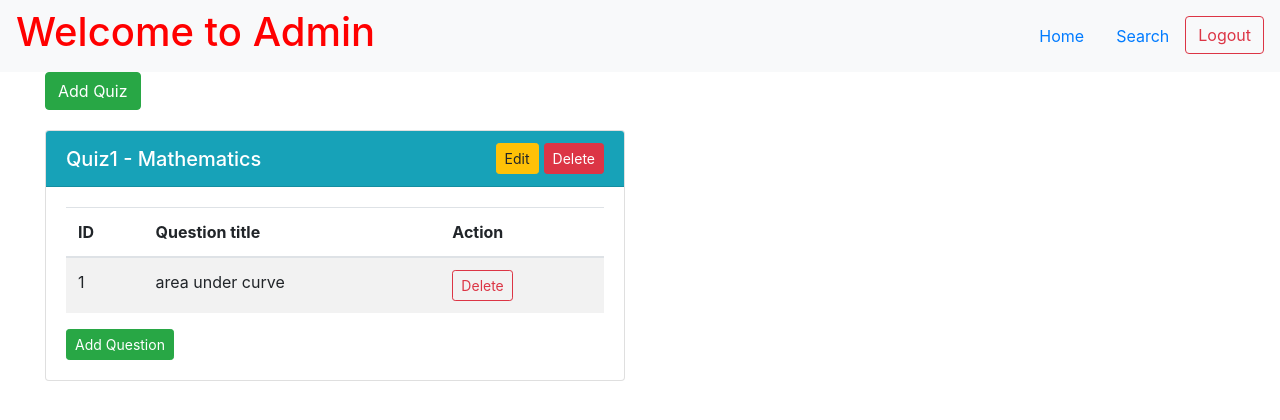
After one commit to 24f1002643/quiz_master-v1, a Flask app: page /admin/quiz in a window 1280 px wide. The commit adds this page. Shown: the top 420 px of the page. Run offline with Flask 3, Linux system fonts and the light colour scheme; a user stored in the database is signed in; some libraries are stand-ins or nearby versions.

Commit message:
add quiz and append question to them

```diff
--- a/app.py
+++ b/app.py
@@ -28,18 +28,18 @@ class Subject(db.Model):
     name = db.Column(db.String(255), nullable=False)
     description = db.Column(db.String())
     chapter = db.relationship('Chapter', backref='subject')
+    quiz = db.relationship('Quiz', backref="subject")
 
 class Chapter(db.Model):
     id = db.Column(db.Integer, primary_key=True)
     subject_id = db.Column(db.Integer, db.ForeignKey("subject.id"), nullable=False)
     name = db.Column(db.String(255), nullable=False)
     description = db.Column(db.String())
-    quiz = db.relationship('Quiz', backref="chapter")
-    question = db.relationship('Chapterwisequestion', backref='chapter')
+    question = db.relationship('Question', backref='chapter')
 
 class Quiz(db.Model):
     id = db.Column(db.Integer, primary_key=True)
-    chapter_id = db.Column(db.Integer, db.ForeignKey("chapter.id"), nullable=False)
+    subject_id = db.Column(db.Integer, db.ForeignKey("subject.id"), nullable=False)
     name = db.Column(db.String(), nullable=False)
     quiz_date = db.Column(db.Date, nullable=False)
     time_duration = db.Column(db.Time, nullable=False)
@@ -48,6 +48,7 @@ class Quiz(db.Model):
 
 class Question(db.Model):
     id = db.Column(db.Integer, primary_key=True)
+    chapter_id = db.Column(db.Integer, db.ForeignKey("chapter.id"), nullable=False)
     title = db.Column(db.String(255), nullable=False)
     statement = db.Column(db.String(), nullable=False, unique=True)
     option1 = db.Column(db.String(), nullable=False)
@@ -55,12 +56,7 @@ class Question(db.Model):
     option3 = db.Column(db.String(), nullable=False)
     option4 = db.Column(db.String(), nullable=False)
     correct_option = db.Column(db.Integer, nullable=False)
-    chapter = db.relationship('Chapterwisequestion', backref="question")
     quiz = db.relationship('Quizwisequestion', backref="question")
-
-class Chapterwisequestion(db.Model):
-    question_id = db.Column(db.Integer, db.ForeignKey("question.id"), primary_key=True, nullable=False)
-    chapter_id = db.Column(db.Integer, db.ForeignKey("chapter.id"), primary_key=True, nullable=False)
 
 class Quizwisequestion(db.Model):
     quiz_id = db.Column(db.Integer, db.ForeignKey("quiz.id"), primary_key=True, nullable=False)
@@ -140,29 +136,60 @@ def admin():
         return redirect(url_for("index"))
 
     subjects = Subject.query.all()
-    questions = Question.query.all()
-    chapterwisequestions = Chapterwisequestion.query.all()
     subject_data = []
     for subject in subjects:
-        chapters = Chapter.query.filter_by(subject_id=subject.id).all()
-        chapter = [
+        chapters = [
             {
                 "id": chapter.id,
                 "name": chapter.name,
                 "description": chapter.description,
-                "number_of_questions": Chapterwisequestion.query.filter_by(chapter_id=chapter.id).count(),
-                "questions": db.session.query(Question).join(Chapterwisequestion).filter(Question.id == Chapterwisequestion.question_id).filter_by(chapter_id=chapter.id).all()
+                "number_of_questions": Question.query.filter_by(chapter_id=chapter.id).count(),
+                "questions": Question.query.filter_by(chapter_id=chapter.id).all()
             }
-            for chapter in chapters
+            for chapter in Chapter.query.filter_by(subject_id=subject.id).all()
         ]
         subject_data.append({
             "id": subject.id,
             "name": subject.name,
             "description": subject.description,
-            "chapters": chapter
+            "chapters": chapters
         })
 
     return render_template("admin.html", subjects=subject_data)
+
+@app.route("/admin/quiz")
+def admin_quiz():
+    if 'username' in session:
+        admin = Admin.query.filter_by(username=session["username"]).first()
+        if not admin:
+            flash("Invalid Credentials!", "error")
+            return redirect(url_for("index"))
+    else:
+        return redirect(url_for("index"))
+
+    subjects = Subject.query.all()
+    subject_data = []
+    for subject in subjects:
+        quizzes = [
+            {
+                "id": quiz.id,
+                "name": quiz.name,
+                "quiz_date": quiz.quiz_date,
+                "time_duration": quiz.time_duration,
+                "quizwisequestions": db.session.query(Question).join(Quizwisequestion).filter(Question.id == Quizwisequestion.question_id).filter_by(quiz_id=quiz.id).all(),
+                "subjectwisequestions": db.session.query(Question.statement, Question.id).join(Chapter).join(Subject).filter(Question.chapter_id == Chapter.id).filter(Subject.id == Chapter.subject_id).filter(Subject.id == subject.id).all()
+            }
+            for quiz in Quiz.query.filter_by(subject_id=subject.id).all()
+        ]
+        subject_data.append({
+            "id": subject.id,
+            "name": subject.name,
+            "description": subject.description,
+            "quizzes": quizzes
+        })
+
+    return render_template("admin_quiz.html", subjects=subject_data)
+    ...
 
 @app.route("/<username>")
 def user(username):
@@ -216,10 +243,10 @@ def chapter(action, id=None):
         return redirect(url_for("admin"))
     elif action == "delete":
         chapter = Chapter.query.filter_by(id=id).first()
-        chapterwisequestions = Chapterwisequestion.query.filter_by(chapter_id=id).all()
+        questions = Question.query.filter_by(chapter_id=id).all()
         quiz = Quiz.query.filter_by(chapter_id=id).all()
         if chapter:
-            for ids in chapterwisequestions:
+            for ids in questions:
                 db.session.delete(ids)
             for ids in quiz:
                 db.session.delete(ids)
@@ -230,20 +257,49 @@ def chapter(action, id=None):
         flash("Invalid input", "error")
         return redirect(url_for("admin"))
 
+@app.route("/quiz/<action>", methods=["POST"])
+@app.route("/quiz/<action>/<int:id>", methods=["POST"])
+def quiz(action, id=None):
+    if action == "add":
+        db.session.add(Quiz(subject_id=request.form.get("subject"),
+                            name=request.form.get("name"),
+                            quiz_date=datetime.strptime(request.form.get("date"), r'%Y-%m-%d').date(),
+                            time_duration=datetime.strptime(request.form.get("hour")+':'+request.form.get("minute"), r'%H:%M').time()))
+        db.session.commit()
+        return redirect(url_for("admin_quiz"))
+    elif action == "update":
+        ...
+    elif action == "delete":
+        ...
+    ...
+
+@app.route("/quiz/question/<action>/<int:quiz_id>", methods=["POST"])
+def add_question_to_quiz(action, quiz_id):
+    if action == "append":
+        print(request.form.get("question_id"))
+        db.session.add(Quizwisequestion(
+            quiz_id=quiz_id,
+            question_id=request.form.get("question_id")
+        ))
+        db.session.commit()
+        return redirect(url_for("admin_quiz"))
+    elif action == "delete":
+        ...
+    ...
+
 @app.route("/question/<action>", methods=["POST"])
 @app.route("/question/<action>/<int:id>", methods=["POST"])
 def question(action, id=None):
     if action == "add":
-        db.session.add(Question(title=request.form.get("title"),
-                                statement=request.form.get("statement"),
-                                option1=request.form.get("option1"),
-                                option2=request.form.get("option2"),
-                                option3=request.form.get("option3"),
-                                option4=request.form.get("option4"),
-                                correct_option=request.form.get("correct_option")))
-        question = Question.query.filter_by(statement=request.form.get("statement")).first()
-        db.session.add(Chapterwisequestion(question_id=question.id,
-                                           chapter_id=request.form.get("chapter_id")))
+        db.session.add(Question(
+            chapter_id=request.form.get("chapter_id"),
+            title=request.form.get("title"),
+            statement=request.form.get("statement"),
+            option1=request.form.get("option1"),
+            option2=request.form.get("option2"),
+            option3=request.form.get("option3"),
+            option4=request.form.get("option4"),
+            correct_option=request.form.get("correct_option")))
         db.session.commit()
         return redirect(url_for("admin"))
     elif action == "update":
@@ -259,11 +315,8 @@ def question(action, id=None):
         return redirect(url_for("admin"))
     elif action == "delete":
         question = Question.query.filter_by(id=id).first()
-        chapterwisequestions = Chapterwisequestion.query.filter_by(question_id=id).all()
         quizwisequestions = Quizwisequestion.query.filter_by(question_id=id).all()
         if question:
-            for questions in chapterwisequestions:
-                db.session.delete(questions)
             for questions in quizwisequestions:
                 db.session.delete(questions)
             db.session.delete(question)
--- /dev/null
+++ b/templates/add_quiz.html
@@ -0,0 +1,45 @@
+<div class="modal fade" id="addQuiz" tabindex="-1" role="dialog" aria-labelledby="modalTitleQuiz"
+    aria-hidden="true">
+    <div class="modal-dialog modal-dialog-centered" role="document">
+        <div class="modal-content">
+            <div class="modal-header justify-content-center">
+                <h5 class="modal-title text-center" id="quizTitle">New Quiz</h5>
+            </div>
+            <div class="modal-body">
+                <form action="/quiz/add" id="quiz" method="post">
+                    <div class="form-group">
+                        <label for="subject">Subject</label>
+                        <select class="form-control" id="subject" name="subject" required>
+                            <option value="" disabled selected>Select a subject</option>
+                            {% for subject in subjects %}
+                            <option value="{{ subject.id }}">{{ subject.name }}</option>
+                            {% endfor %}
+                        </select>
+                    </div>
+                    <div class="form-group">
+                        <label for="name">Name</label>
+                        <input autofocus type="text" class="form-control" id="name" name="name" autocomplete="off" required>
+                    </div>
+                    <div class="form-row">
+                        <div class="form-group col-md-6">
+                            <label for="date">Date</label>
+                            <input type="date" class="form-control" id="date" name="date" required>
+                        </div>
+                        <div class="form-group col-md-3">
+                            <label for="hour">Hour</label>
+                            <input autocomplete="on" type="text" class="form-control" id="hour" name="hour" required>
+                        </div>
+                        <div class="form-group col-md-3">
+                            <label for="minute">Minute</label>
+                            <input autocomplete="on" type="text" class="form-control" id="minute" name="minute" required>
+                        </div>
+                    </div>
+                </form>
+            </div>
+            <div class="modal-footer justify-content-center">
+                <button type="button" class="btn btn-secondary mx-2" data-dismiss="modal" style="width: 150px;">Cancel</button>
+                <button type="submit" class="btn btn-primary mx-2" form="quiz" style="width: 150px;">Add</button>
+            </div>
+        </div>
+    </div>
+</div>
--- /dev/null
+++ b/templates/admin_quiz.html
@@ -0,0 +1,129 @@
+{% extends 'base.html' %}
+{% block head %}
+<style>
+    .container-custom {
+        max-width: 1200px;
+        padding-left: 5px;
+        padding-right: 5px;
+        margin: 0 auto;
+    }
+
+    .quiz-container {
+        margin-top: 20px;
+    }
+
+    .quiz-card {
+        margin-bottom: 20px;
+    }
+
+    .action-links a {
+        margin-right: 10px;
+        text-decoration: none;
+    }
+
+    .edit_button {
+        margin-right: 5px;
+    }
+</style>
+{% endblock %}
+{% block title %}Quiz{% endblock %}
+{% block content %}
+<div class="page-wrapper">
+    <nav class="navbar navbar-expand-lg navbar-light bg-light">
+        <a href="/admin/dashboard" style="text-decoration: none; color: red;">
+            <h1>Welcome to Admin</h1>
+        </a>
+        <ul class="nav ml-auto">
+            <li class="nav-item">
+                <a class="nav-link" href="/admin/dashboard">Home</a>
+            </li>
+            <li class="nav-item">
+                <a class="nav-link" href="">Search</a>
+            </li>
+            <li>
+                <form action="/logout" class="d-inline">
+                    <button type="submit" class="btn btn-outline-danger">Logout</button>
+                </form>
+            </li>
+        </ul>
+    </nav>
+    <div class="container-custom">
+        <div class="d-flex justify-content-center align-items-center">
+            {% with messages = get_flashed_messages(with_categories=true) %}
+            {% if messages %}
+            {% for category, message in messages %}
+            <div class="alert alert-dismissible fade show {{ category }}" role="alert">
+                {{ message }}
+                <button type="button" class="close" data-dismiss="alert" aria-label="Close">
+                    <span aria-hidden="true">&times;</span>
+                </button>
+            </div>
+            {% endfor %}
+            {% endif %}
+            {% endwith %}
+        </div>
+        <div>
+            <button type="button" id="add-quiz" class="btn btn-success" data-toggle="modal" data-target="#addQuiz">
+                Add Quiz
+            </button>
+            {% include 'add_quiz.html' %}
+        </div>
+        <!-- Quizzes -->
+        <div class="quiz-container row">
+            {% for subject in subjects %}
+                {% for quiz in subject.quizzes %}
+                <div class="col-md-6 quiz-card">
+                    <div class="card">
+                        <div class="card-header bg-info text-white d-flex align-items-center justify-content-between">
+                            <h5 class="card-title m-0">{{ quiz.name }} - {{ subject.name }}</h5>
+                            <div class="d-flex align-items-center">
+                                <button type="button" class="btn btn-warning btn-sm edit_button" data-toggle="modal" data-target="#editQuiz{{ quiz.id }}">
+                                    Edit
+                                </button>
+                                {% include 'edit_quiz.html' %}
+
+                                <form action="" method="post" onsubmit="return confirm('Are you sure you want to delete this quiz?');" class="mb-0">
+                                    <button class="btn btn-danger btn-sm" type="submit">Delete</button>
+                                </form>
+                            </div>
+                        </div>
+                        <div class="card-body d-flex flex-column">
+                            <table class="table table-striped mb-0">
+                                <thead>
+                                    <tr>
+                                        <th>ID</th>
+                                        <th>Question title</th>
+                                        <th>Action</th>
+                                    </tr>
+                                </thead>
+                                <tbody>
+                                    {% for question in quiz.quizwisequestions %}
+                                    <tr>
+                                        <td>{{ loop.index }}</td>
+                                        <td>{{ question.title }}</td>
+                                        <td>
+                                            <div class="d-flex align-items-center">
+                                                <form action="" method="post" class="mb-0">
+                                                    <button class="btn btn-outline-danger btn-sm" type="submit">Delete</button>
+                                                </form>
+                                            </div>
+                                        </td>
+                                    </tr>
+                                    {% endfor %}
+                                </tbody>
+                            </table>
+                            <div class="text-end mt-3">
+                                <button type="button" class="btn btn-success btn-sm" data-toggle="modal" data-target="#appendQuestion{{ subject.id }}{{ quiz.id }}">
+                                    Add Question
+                                </button>
+                            </div>
+                            {% include 'append_question_in_quiz.html' %}
+                        </div>
+                    </div>
+                </div>
+                {% endfor %}
+            {% endfor %}
+        </div>
+    </div>
+</div>
+{% endblock %}
--- /dev/null
+++ b/templates/append_question_in_quiz.html
@@ -0,0 +1,27 @@
+<div class="modal fade" id="appendQuestion{{ subject.id }}{{ quiz.id }}" tabindex="-1" role="dialog" aria-labelledby="modalTitleQuizQuestion"
+    aria-hidden="true">
+    <div class="modal-dialog modal-dialog-centered" role="document">
+        <div class="modal-content">
+            <div class="modal-header justify-content-center">
+                <h5 class="modal-title text-center" id="quizTitle">Append Question</h5>
+            </div>
+            <div class="modal-body">
+                <form action="/quiz/question/append/{{quiz.id}}" id="append_question{{ subject.id }}{{ quiz.id }}" method="post">
+                    <div class="form-group">
+                        <label for="question">Question</label>
+                        <select class="form-control" id="question" name="question_id" required>
+                            <option value="" disabled selected>Select a question</option>
+                            {% for question in quiz.subjectwisequestions %}
+                            <option value="{{ question.id }}">{{ question.statement }}</option>
+                            {% endfor %}
+                        </select>
+                    </div>
+                </form>
+            </div>
+            <div class="modal-footer justify-content-center">
+                <button type="button" class="btn btn-secondary mx-2" data-dismiss="modal" style="width: 150px;">Cancel</button>
+                <button type="submit" class="btn btn-primary mx-2" form="append_question{{ subject.id }}{{ quiz.id }}" style="width: 150px;">Add</button>
+            </div>
+        </div>
+    </div>
+</div>
```
Also changed, not shown: templates/admin.html (+7 -5 lines), templates/chapter.html (+11 -9 lines), instance/database.sqlite3, templates/edit_quiz.html (added).
